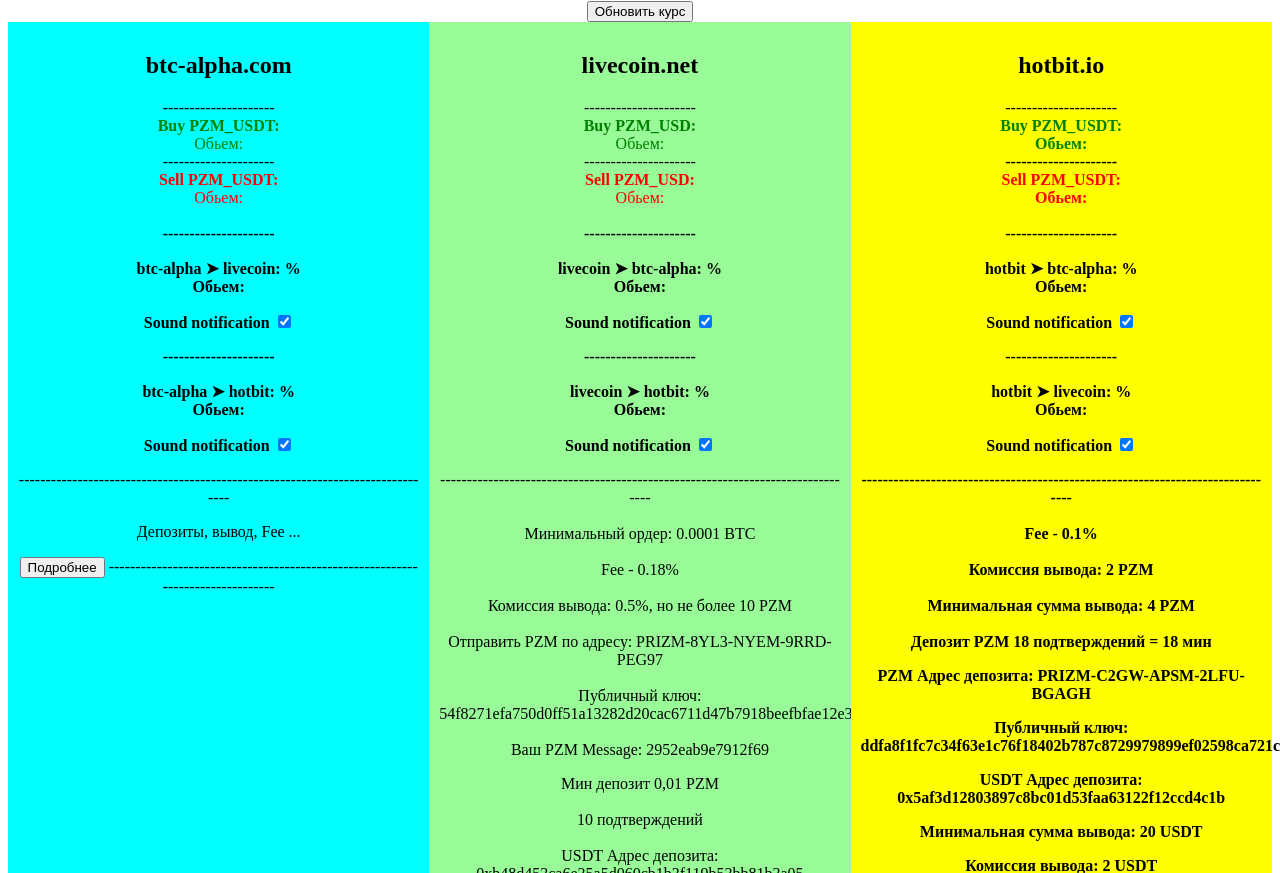
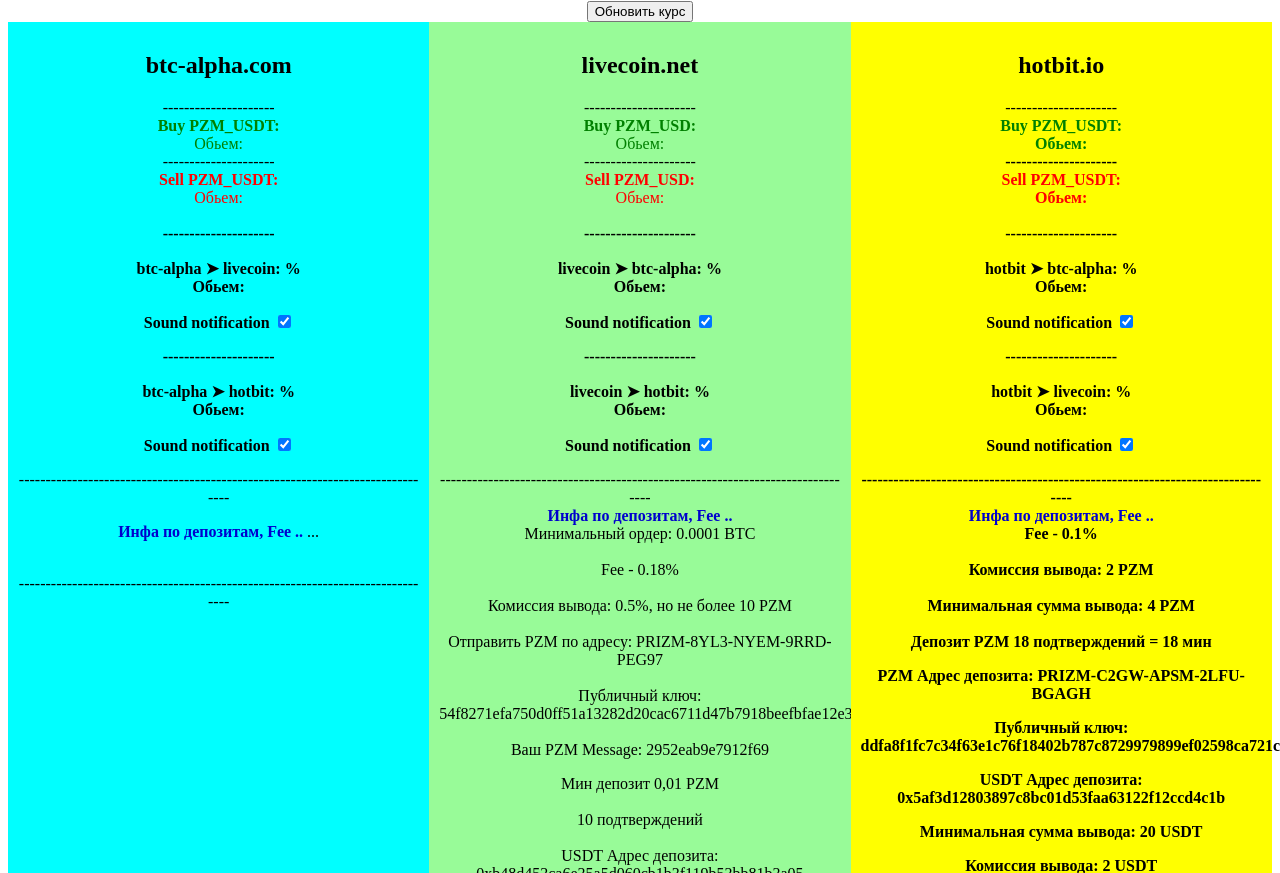
Before and after one commit to ketlller/monitor1, a plain HTML site: page index.html in a window 1280 px wide. Shown: the part 79-952 px from the top of the page. Drawn offline with nearby package versions, Linux system fonts and the light colour scheme; a script that the page names is missing.

Commit message:
Update index.html

```diff
--- a/index.html
+++ b/index.html
@@ -21,7 +21,7 @@
     float: left;
     width: 33.33%;
     padding: 10px;
-    height: 1100px; /* Should be removed. Only for demonstration */
+    height: 1200px; /* Should be removed. Only for demonstration */
 }
 /* Clear floats after the columns */
 .row:after {
@@ -121,9 +121,11 @@ $(function() {
 
    <p>Sound notification  <input type="checkbox" id="btcalphahotbit_notificator" name="btcalphahotbit_notificator" checked></p>
   </p> </b>
-  <label>-------------------------------------------------------------------------------</label>
-<p>
-Депозиты, вывод, Fee
+  <article>-------------------------------------------------------------------------------</label>
+
+<article>
+ <p>
+<b><span style="color: #0000CD;">Инфа по депозитам, Fee .. </span></b>
 <span id="dots">...</span><span id="more">
 	<br>Fee - 0.2%</br>
 <br>Комиссия вывода: 10 PZM  </br>
@@ -144,11 +146,9 @@ $(function() {
 <br>Сумма вывода больше  5 USDT и меньше чем 1000000 USDT, 5000 USD за 24 часов.</br>
 
 <br>После депозита USDT, обмен сделать на USD потом на PZM (  USDT =>> USD =>> PZM  )</br>
-</span></p>
-<button id="bun"
-onclick="readMore()">Подробнее</button>
 
- <label>-------------------------------------------------------------------------------</label>
+</article>
+ <br>-------------------------------------------------------------------------------</br>
 </div>
   </p>
   </div>
@@ -186,7 +186,8 @@ onclick="readMore()">Подробнее</button>
     <p>Sound notification  <input type="checkbox" id="livecoinhotbit_notificator" name="livecoinhotbit_notificator" checked></p>
 </b>
 <label>-------------------------------------------------------------------------------</label>
-<section>
+<article>
+	<b><span style="color: #0000CD;">Инфа по депозитам, Fee .. </span></b>
 <br>Минимальный ордер: 0.0001 BTC</br>
 <br>Fee - 0.18%</br>
 <br>Комиссия вывода: 0.5%, но не более 10 PZM</br>
@@ -208,8 +209,8 @@ onclick="readMore()">Подробнее</button>
 
 <br>После депозита USDT, обмен сделать на USD потом на PZM (  USDT =>> USD =>> PZM  )</br>
 <br>Вывод PZM только через личный кошелек  - норм</br>
-</section>
-<label>-------------------------------------------------------------------------------</label>
+</article>
+<br>-------------------------------------------------------------------------------</br>
      </div>
   </div>
 
@@ -247,7 +248,8 @@ onclick="readMore()">Подробнее</button>
 <label>-------------------------------------------------------------------------------</label>
 	   </b>
 <article>
-  <br> <label>Fee - 0.1%</br>
+	<b><span style="color: #0000CD;">Инфа по депозитам, Fee .. </span></b>
+  <br>  Fee - 0.1%</br>
  <br>Комиссия вывода: 2 PZM</br>
  <br>Минимальная сумма вывода: 4 PZM</br>
  <br>Депозит PZM 18 подтверждений  = 18 мин</br>
@@ -266,7 +268,7 @@ onclick="readMore()">Подробнее</button>
  <p>Вывод USDT на btc-alpha.com 14-26 мин  или 55-114 Block Confirmations - норм</p>
  <p>Вывод PZM с hotbit.io только через личный кошелек  - норм </p>
 </article>
-<label>-------------------------------------------------------------------------------</label>
+<br>-------------------------------------------------------------------------------</br>
 </div>
 </div>
 
@@ -279,11 +281,11 @@ onclick="readMore()">Подробнее</button>
 <script src="http://ajax.googleapis.com/ajax/libs/jquery/1.9.1/jquery.min.js"></script>
 <script src="/readmore.js"></script>
 <script>
-$('section').readmore({ //вызов плагина Readmore.js - плагин скрывающий длинный текст
+$('article').readmore({ //вызов плагина Readmore.js - плагин скрывающий длинный текст
 speed: 250, //скорость раскрытия скрытого текста (в миллисекундах)
 maxHeight: 43, //высота раскрытой области текста (в пикселях)
 heightMargin: 16, //избегание ломания блоков, которые больше maxHeight (в пикселях)
-moreLink: '<a href="#">Еще</a>', //ссылка "Читать далее", можно переименовать
+moreLink: '<a href="#">Еще...</a>', //ссылка "Читать далее", можно переименовать
 lessLink: '<a href="#">Скрыть</a>' //ссылка "Скрыть", можно переименовать
 });        //для вывода используется тег section, при желании и необходимости его можно заменить, например, на тег article
 </script>
```
